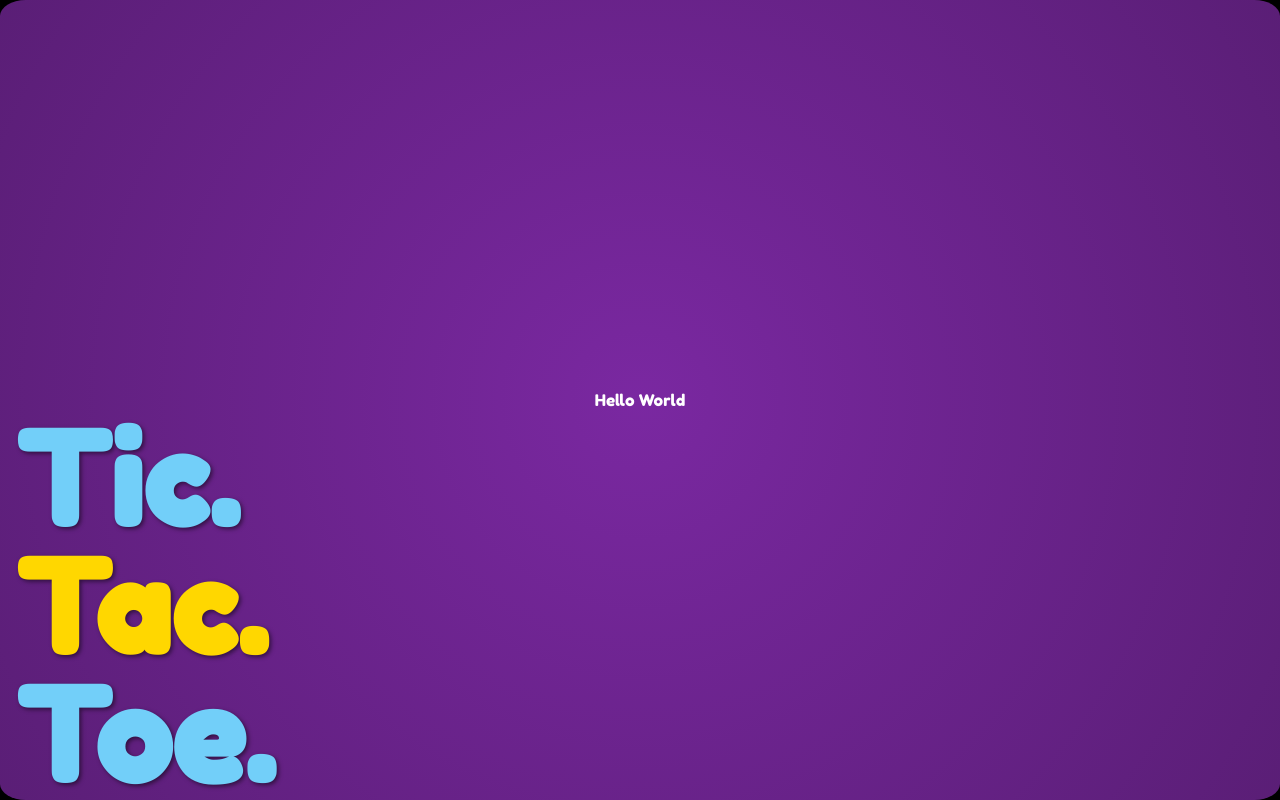
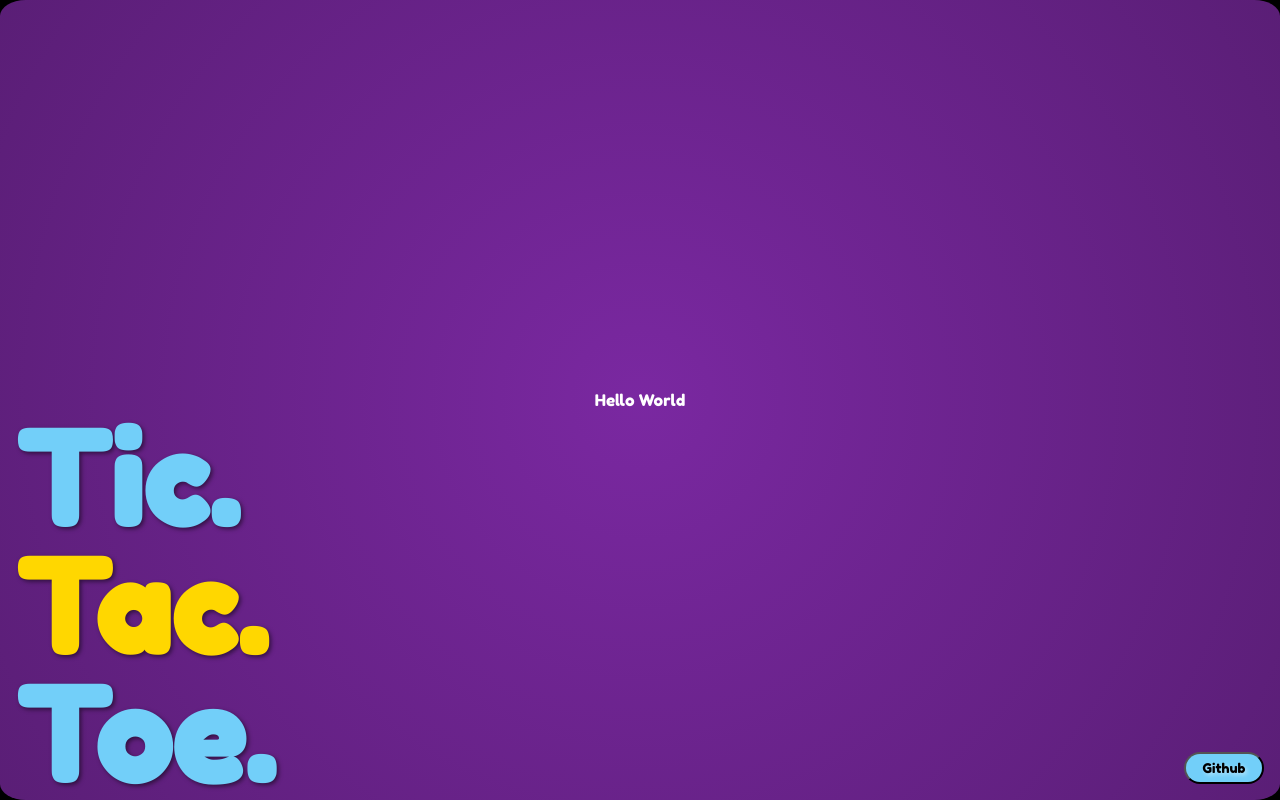
Before and after one commit to hkumar3b/Tic-Tac-Toe, a React (Vite) app: page / in a window 1280 px wide. Built offline with nearby package versions, Linux system fonts and the light colour scheme.

Commit message:
feat: add Github repository link button to the application interface

```diff
--- a/src/App.tsx
+++ b/src/App.tsx
@@ -1,4 +1,5 @@
 import { GameName } from "./GameName"
+import { GithubButton } from "./GithubButoon"
 
 function App() {
 
@@ -6,6 +7,7 @@ function App() {
     <>
     <div>Hello World</div>
     <GameName/>
+    <GithubButton/>
     </>
   )
 }
--- /dev/null
+++ b/src/GithubButoon.tsx
@@ -0,0 +1,10 @@
+export const GithubButton=()=>{
+    const reDirectToGithub=()=>{
+        window.location.href="https://github.com/hkumar3b/Tic-Tac-Toe";
+    }
+    return (
+        <button className="github-button" onClick={reDirectToGithub}>
+            Github
+        </button>
+    );
+}
--- a/src/index.css
+++ b/src/index.css
@@ -72,3 +72,20 @@ body {
   margin: 0;
   text-shadow: 2px 2px 4px rgba(0,0,0,0.5);
 }
+.github-button {
+  height: 2rem;
+  width: 5rem;
+  position: fixed;
+  border-radius: 5rem;
+  right: 1rem;
+  bottom: 1rem;
+  color: #000;
+  background-color: var(--text-color2);
+  cursor: pointer;
+  font-family: var(--font-family);
+  text-shadow: 2px 2px 4px rgb(255, 255, 255,0.5);
+}
+.github-button:hover{
+  background-color: var(--accent-color);
+  scale: calc(1.2);
+}
```
